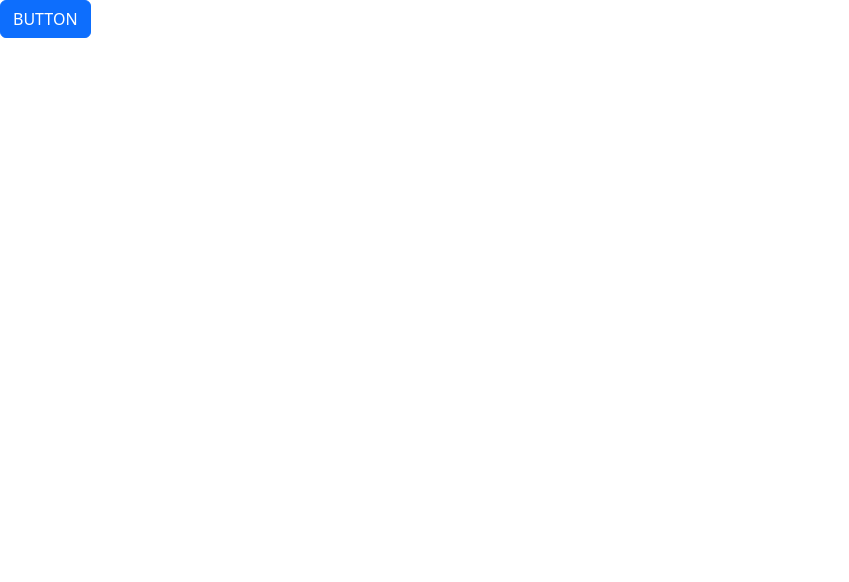
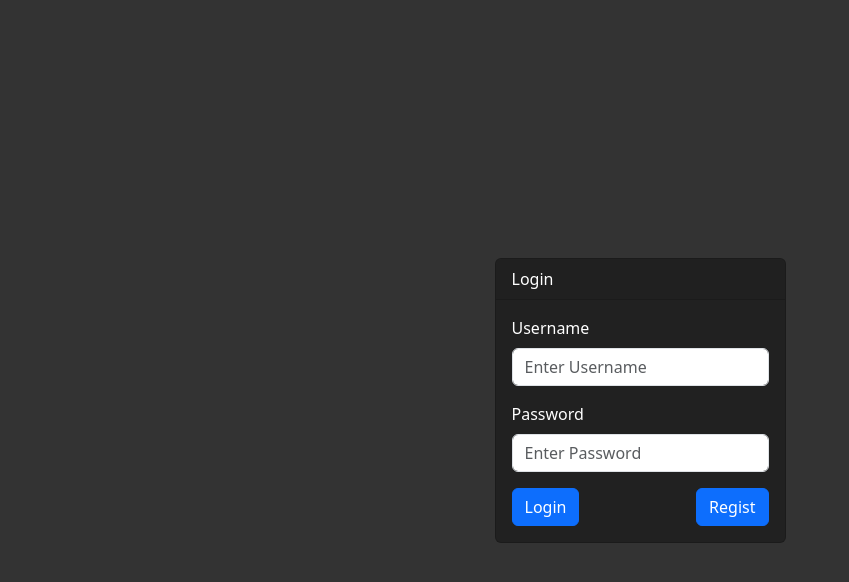
Before and after one commit to Basreng27/TRIAL-COMICS_FILM-REACT_JS, a React (Create React App) app: page /#/ in a window 1280 px wide. Shown: the top 582 px of the page, without its empty margins (0-849 px from the left). Built offline with nearby package versions, Linux system fonts and the light colour scheme.

Commit message:
DONE : LOGIN FORM

```diff
--- a/package.json
+++ b/package.json
@@ -10,6 +10,7 @@
     "react": "^18.2.0",
     "react-bootstrap": "^2.8.0",
     "react-dom": "^18.2.0",
+    "react-router-dom": "^6.14.1",
     "react-scripts": "5.0.1",
     "web-vitals": "^2.1.4"
   },
--- a/public/index.html
+++ b/public/index.html
@@ -1,4 +1,4 @@
-<!DOCTYPE html>
+<!doctype html>
 <html lang="en">
   <head>
     <meta charset="utf-8" />
--- /dev/null
+++ b/src/assets/css/style.css
@@ -0,0 +1,9 @@
+body {
+  background-color: #333;
+  color: #fff;
+}
+
+.dark-mode {
+  background-color: #212121;
+  color: #fff;
+}
--- /dev/null
+++ b/src/components/Loading.jsx
@@ -0,0 +1,12 @@
+import React from "react";
+import { Spinner } from "react-bootstrap";
+
+const Loading = () => {
+  return (
+    <div className="pt-3 text-center">
+      <Spinner animation="border" variant="primary" />
+    </div>
+  );
+};
+
+export default Loading;
--- /dev/null
+++ b/src/components/index.js
@@ -0,0 +1,3 @@
+import Loading from "./Loading";
+
+export { Loading };
--- a/src/reportWebVitals.js
+++ b/src/reportWebVitals.js
@@ -1,6 +1,6 @@
-const reportWebVitals = onPerfEntry => {
+const reportWebVitals = (onPerfEntry) => {
   if (onPerfEntry && onPerfEntry instanceof Function) {
-    import('web-vitals').then(({ getCLS, getFID, getFCP, getLCP, getTTFB }) => {
+    import("web-vitals").then(({ getCLS, getFID, getFCP, getLCP, getTTFB }) => {
       getCLS(onPerfEntry);
       getFID(onPerfEntry);
       getFCP(onPerfEntry);
--- a/src/views/App.jsx
+++ b/src/views/App.jsx
@@ -1,11 +1,23 @@
-import { Button } from "react-bootstrap";
+import React, { Component, Suspense } from "react";
+import { HashRouter, Route, Routes } from "react-router-dom";
+import { Loading } from "../components";
 
-function App() {
-  return (
-    <>
-      <Button variant="primary">BUTTON</Button>
-    </>
+const Login = React.lazy(() => import("./pages/Login"));
+const Regist = React.lazy(() => import("./pages/Regist"));
+
+class App extends Component {
+  render() {
+    return (
+      <HashRouter>
+        <Suspense fallback={<Loading />}>
+          <Routes>
+            <Route exact path="/regist" name="regist" element={<Regist />} />
+            <Route path="*" element={<Login />} />
+          </Routes>
+        </Suspense>
+      </HashRouter>
     );
+  }
 }
 
 export default App;
--- /dev/null
+++ b/src/views/pages/Login.jsx
@@ -0,0 +1,53 @@
+import React from 'react'
+import { useState } from "react";
+import { Button, Card, Col, Form, Row } from "react-bootstrap";
+import { Link } from 'react-router-dom';
+
+
+const Login = () => {
+    const [validated, setValidated] = useState(false)
+
+    const handleSubmit = (event) =>{
+      const form = event.currentTarget
+
+      if(form.checkValidity() === false){
+        event.preventDefault()
+        event.stopPropagation()
+      }
+
+      setValidated(true);
+    }
+
+  return (
+    <div className="d-flex align-items-center justify-content-center vh-100">
+    <Card className="dark-mode">
+      <Card.Header>Login</Card.Header>
+
+      <Card.Body>
+        <Form noValidate validated={validated} onSubmit={handleSubmit}>
+          <Row className="mb-3">
+            <Form.Group as={Col} md="12" controlId="validation01">
+              <Form.Label>Username</Form.Label>
+              <Form.Control type="text" placeholder="Enter Username" required />
+            </Form.Group>
+          </Row>
+
+          <Row className="mb-3">
+            <Form.Group as={Col} md="12" controlId="validation02">
+              <Form.Label>Password</Form.Label>
+              <Form.Control type="password" placeholder="Enter Password" required />
+            </Form.Group>
+          </Row>
+
+          <div className="d-flex justify-content-between">
+            <Button type="submit">Login</Button>
+            <Link to="/regist" className="btn btn-primary">Regist</Link>
+          </div>
+        </Form>
+      </Card.Body>
+    </Card>
+  </div>
+  )
+}
+
+export default Login
--- /dev/null
+++ b/src/views/pages/Regist.jsx
@@ -0,0 +1,7 @@
+import React from "react";
+
+const Regist = () => {
+  return <div>REGIST</div>;
+};
+
+export default Regist;
```
Also changed, not shown: src/index.js (+8 -7 lines), src/setupTests.js (+1 -1 lines), 1 other file (tests, documents, lock files or other folders).
